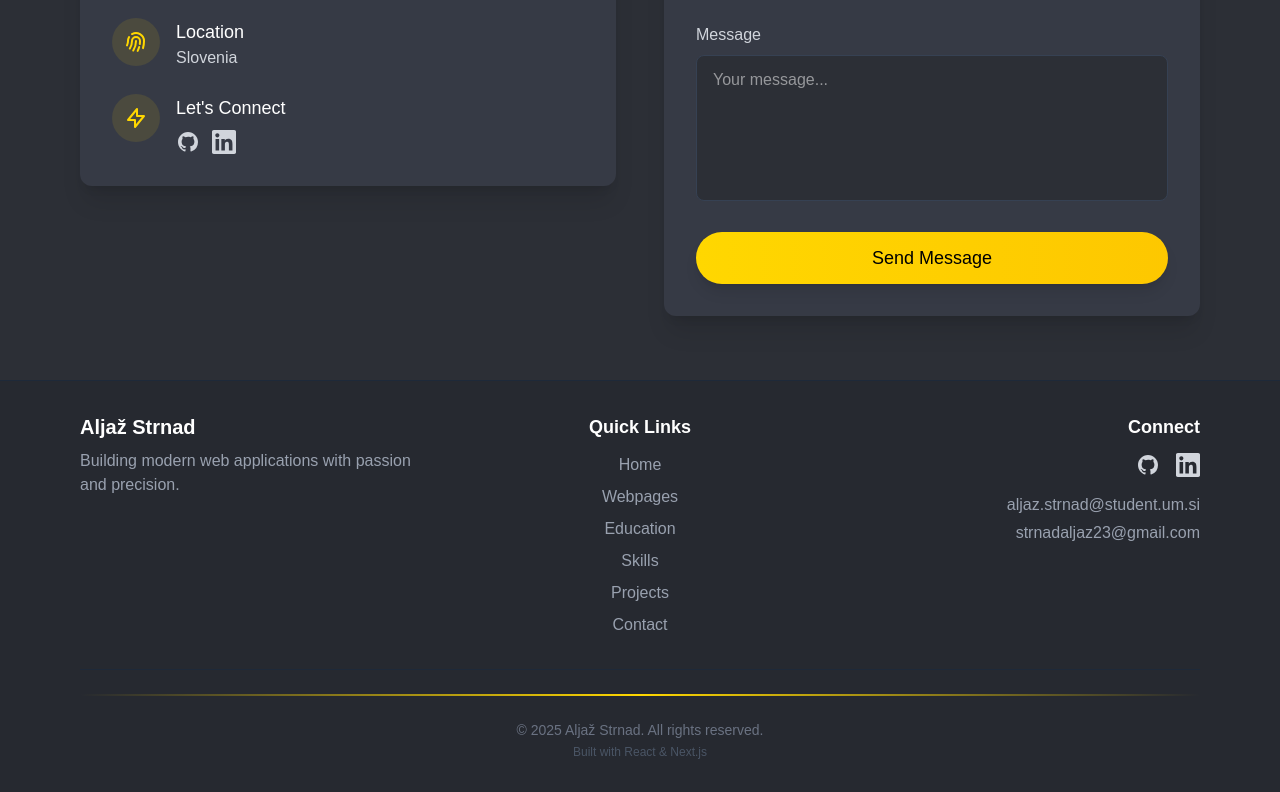
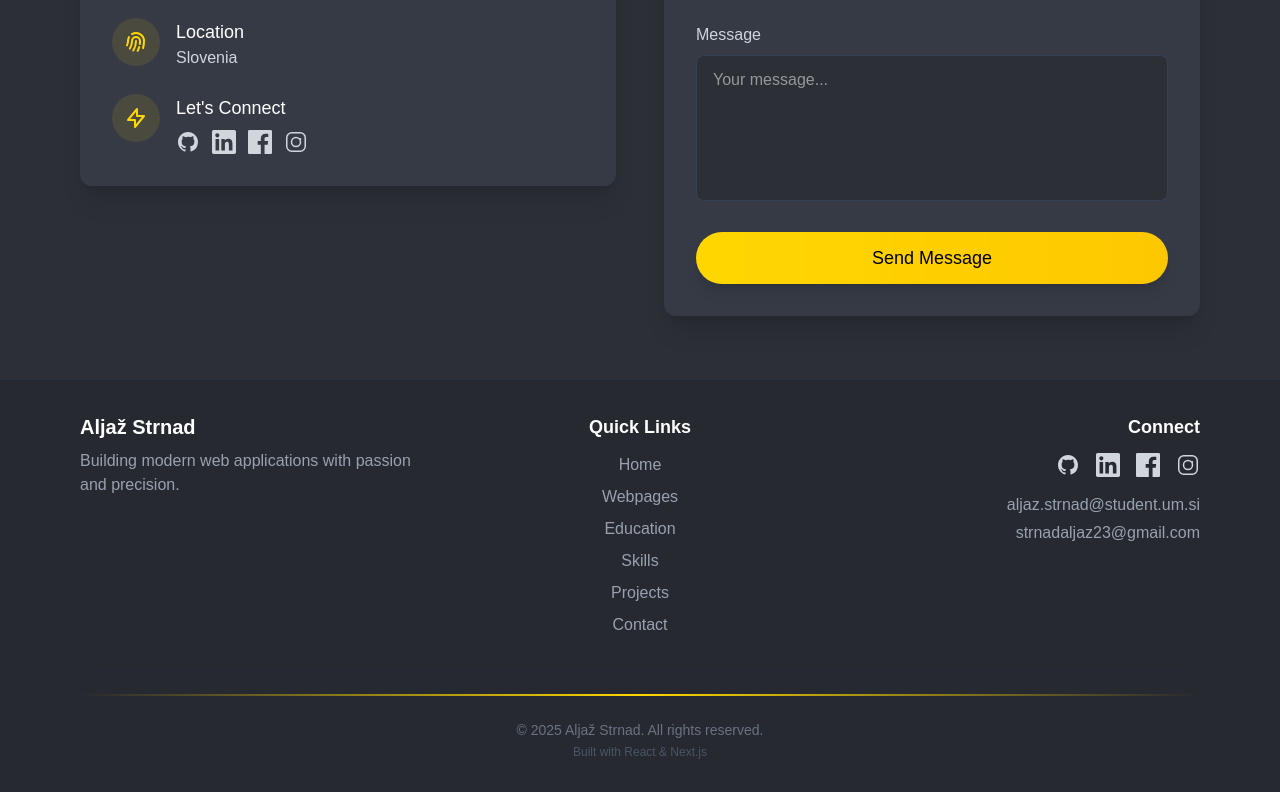
Before and after one commit to strnadaljaz/new_portfolio, a Next.js app: page / in a window 1280 px wide. Shown: the part 4416-5208 px from the top of the page. Built offline with nearby package versions, Linux system fonts and the light colour scheme; no server answers.

Commit message:
added social media links

```diff
--- a/src/Components/Contact.jsx
+++ b/src/Components/Contact.jsx
@@ -120,11 +120,27 @@ export default function Contact() {
                                     <path fillRule="evenodd" d="M12 2C6.477 2 2 6.484 2 12.017c0 4.425 2.865 8.18 6.839 9.504.5.092.682-.217.682-.483 0-.237-.008-.868-.013-1.703-2.782.605-3.369-1.343-3.369-1.343-.454-1.158-1.11-1.466-1.11-1.466-.908-.62.069-.608.069-.608 1.003.07 1.531 1.032 1.531 1.032.892 1.53 2.341 1.088 2.91.832.092-.647.35-1.088.636-1.338-2.22-.253-4.555-1.113-4.555-4.951 0-1.093.39-1.988 1.029-2.688-.103-.253-.446-1.272.098-2.65 0 0 .84-.27 2.75 1.026A9.564 9.564 0 0112 6.844c.85.004 1.705.115 2.504.337 1.909-1.296 2.747-1.027 2.747-1.027.546 1.379.202 2.398.1 2.651.64.7 1.028 1.595 1.028 2.688 0 3.848-2.339 4.695-4.566 4.943.359.309.678.92.678 1.855 0 1.338-.012 2.419-.012 2.747 0 .268.18.58.688.482A10.019 10.019 0 0022 12.017C22 6.484 17.522 2 12 2z" clipRule="evenodd" />
                                 </svg>
                             </a>
-                                            <a href="www.linkedin.com/in/aljaz-strnad" target="_blank" rel="noopener noreferrer" className="text-gray-300 hover:text-[#FFD700] transition-colors">
+                            <a href="https://www.linkedin.com/in/aljaz-strnad" target="_blank" rel="noopener noreferrer" className="text-gray-300 hover:text-[#FFD700] transition-colors">
                                 <svg className="w-6 h-6" fill="currentColor" viewBox="0 0 24 24" aria-hidden="true">
                                     <path d="M20.447 20.452h-3.554v-5.569c0-1.328-.027-3.037-1.852-3.037-1.853 0-2.136 1.445-2.136 2.939v5.667H9.351V9h3.414v1.561h.046c.477-.9 1.637-1.85 3.37-1.85 3.601 0 4.267 2.37 4.267 5.455v6.286zM5.337 7.433c-1.144 0-2.063-.926-2.063-2.065 0-1.138.92-2.063 2.063-2.063 1.14 0 2.064.925 2.064 2.063 0 1.139-.925 2.065-2.064 2.065zm1.782 13.019H3.555V9h3.564v11.452zM22.225 0H1.771C.792 0 0 .774 0 1.729v20.542C0 23.227.792 24 1.771 24h20.451C23.2 24 24 23.227 24 22.271V1.729C24 .774 23.2 0 22.222 0h.003z" />
                                 </svg>
                             </a>
+                            <a href="https://www.facebook.com/profile.php?id=100069636173174" target="_blank" rel="noopener noreferrer" className="text-gray-300 hover:text-[#FFD700] transition-colors">
+                                <svg className="w-6 h-6" fill="currentColor" viewBox="0 0 24 24" aria-hidden="true">
+                                    <path d="M22.675 0h-21.35C.595 0 0 .592 0 1.326v21.348C0 23.408.595 24 1.326 24h11.495v-9.294H9.691v-3.622h3.13V8.413c0-3.1 1.893-4.788 4.659-4.788 1.325 0 2.463.099 2.797.143v3.24l-1.918.001c-1.504 0-1.797.715-1.797 1.763v2.313h3.587l-.467 3.622h-3.12V24h6.116C23.405 24 24 23.408 24 22.674V1.326C24 .592 23.405 0 22.675 0" />
+                                </svg>
+                            </a>
+                            <a href="https://instagram.com/strnadaljaz" target="_blank" rel="noopener noreferrer" className="text-gray-300 hover:text-[#FFD700] transition-colors">
+  <svg className="w-6 h-6" fill="currentColor" viewBox="0 0 24 24" aria-hidden="true">
+    <path d="M7.75 2h8.5A5.75 5.75 0 0 1 22 7.75v8.5A5.75 5.75 0 0 1 16.25 22h-8.5A5.75 5.75 0 0 1 2 16.25v-8.5A5.75 5.75 0 0 1 7.75 2zm0 1.5A4.25 4.25 0 0 0 3.5 7.75v8.5A4.25 4.25 0 0 0 7.75 20.5h8.5A4.25 4.25 0 0 0 20.5 16.25v-8.5A4.25 4.25 0 0 0 16.25 3.5h-8.5zm4.25 3.25a5.25 5.25 0 1 1 0 10.5 5.25 5.25 0 0 1 0-10.5zm0 1.5a3.75 3.75 0 1 0 0 7.5 3.75 3.75 0 0 0 0-7.5zm5.25.75a1 1 0 1 1-2 0 1 1 0 0 1 2 0z" />
+  </svg>
+</a>
+
+
+
+
+
+
                                          </div>
                                     </div>
                                 </div>
--- a/src/Components/Footer.jsx
+++ b/src/Components/Footer.jsx
@@ -43,11 +43,21 @@ export default function Footer() {
                                     <path fillRule="evenodd" d="M12 2C6.477 2 2 6.484 2 12.017c0 4.425 2.865 8.18 6.839 9.504.5.092.682-.217.682-.483 0-.237-.008-.868-.013-1.703-2.782.605-3.369-1.343-3.369-1.343-.454-1.158-1.11-1.466-1.11-1.466-.908-.62.069-.608.069-.608 1.003.07 1.531 1.032 1.531 1.032.892 1.53 2.341 1.088 2.91.832.092-.647.35-1.088.636-1.338-2.22-.253-4.555-1.113-4.555-4.951 0-1.093.39-1.988 1.029-2.688-.103-.253-.446-1.272.098-2.65 0 0 .84-.27 2.75 1.026A9.564 9.564 0 0112 6.844c.85.004 1.705.115 2.504.337 1.909-1.296 2.747-1.027 2.747-1.027.546 1.379.202 2.398.1 2.651.64.7 1.028 1.595 1.028 2.688 0 3.848-2.339 4.695-4.566 4.943.359.309.678.92.678 1.855 0 1.338-.012 2.419-.012 2.747 0 .268.18.58.688.482A10.019 10.019 0 0022 12.017C22 6.484 17.522 2 12 2z" clipRule="evenodd" />
                                 </svg>
                             </a>
-                            <a href="www.linkedin.com/in/aljaž-strnad" target="_blank" rel="noopener noreferrer" className="text-gray-300 hover:text-[#FFD700] transition-colors">
+                            <a href="https://www.linkedin.com/in/aljaz-strnad" target="_blank" rel="noopener noreferrer" className="text-gray-300 hover:text-[#FFD700] transition-colors">
                                 <svg className="w-6 h-6" fill="currentColor" viewBox="0 0 24 24" aria-hidden="true">
                                     <path d="M20.447 20.452h-3.554v-5.569c0-1.328-.027-3.037-1.852-3.037-1.853 0-2.136 1.445-2.136 2.939v5.667H9.351V9h3.414v1.561h.046c.477-.9 1.637-1.85 3.37-1.85 3.601 0 4.267 2.37 4.267 5.455v6.286zM5.337 7.433c-1.144 0-2.063-.926-2.063-2.065 0-1.138.92-2.063 2.063-2.063 1.14 0 2.064.925 2.064 2.063 0 1.139-.925 2.065-2.064 2.065zm1.782 13.019H3.555V9h3.564v11.452zM22.225 0H1.771C.792 0 0 .774 0 1.729v20.542C0 23.227.792 24 1.771 24h20.451C23.2 24 24 23.227 24 22.271V1.729C24 .774 23.2 0 22.222 0h.003z" />
                                 </svg>
                             </a>
+                            <a href="https://www.facebook.com/profile.php?id=100069636173174" target="_blank" rel="noopener noreferrer" className="text-gray-300 hover:text-[#FFD700] transition-colors">
+                                <svg className="w-6 h-6" fill="currentColor" viewBox="0 0 24 24" aria-hidden="true">
+                                    <path d="M22.675 0h-21.35C.595 0 0 .592 0 1.326v21.348C0 23.408.595 24 1.326 24h11.495v-9.294H9.691v-3.622h3.13V8.413c0-3.1 1.893-4.788 4.659-4.788 1.325 0 2.463.099 2.797.143v3.24l-1.918.001c-1.504 0-1.797.715-1.797 1.763v2.313h3.587l-.467 3.622h-3.12V24h6.116C23.405 24 24 23.408 24 22.674V1.326C24 .592 23.405 0 22.675 0" />
+                                </svg>
+                            </a>
+                            <a href="https://instagram.com/strnadaljaz" target="_blank" rel="noopener noreferrer" className="text-gray-300 hover:text-[#FFD700] transition-colors">
+  <svg className="w-6 h-6" fill="currentColor" viewBox="0 0 24 24" aria-hidden="true">
+    <path d="M7.75 2h8.5A5.75 5.75 0 0 1 22 7.75v8.5A5.75 5.75 0 0 1 16.25 22h-8.5A5.75 5.75 0 0 1 2 16.25v-8.5A5.75 5.75 0 0 1 7.75 2zm0 1.5A4.25 4.25 0 0 0 3.5 7.75v8.5A4.25 4.25 0 0 0 7.75 20.5h8.5A4.25 4.25 0 0 0 20.5 16.25v-8.5A4.25 4.25 0 0 0 16.25 3.5h-8.5zm4.25 3.25a5.25 5.25 0 1 1 0 10.5 5.25 5.25 0 0 1 0-10.5zm0 1.5a3.75 3.75 0 1 0 0 7.5 3.75 3.75 0 0 0 0-7.5zm5.25.75a1 1 0 1 1-2 0 1 1 0 0 1 2 0z" />
+  </svg>
+</a>
                         </div>
                         <p className="text-gray-400 mt-4">
                             <a href="mailto:aljaz.strnad@student.um.si" className="hover:text-[#ffd700] transition-colors">aljaz.strnad@student.um.si</a>
```
Lines whose indentation alone changed are shown as unchanged.
